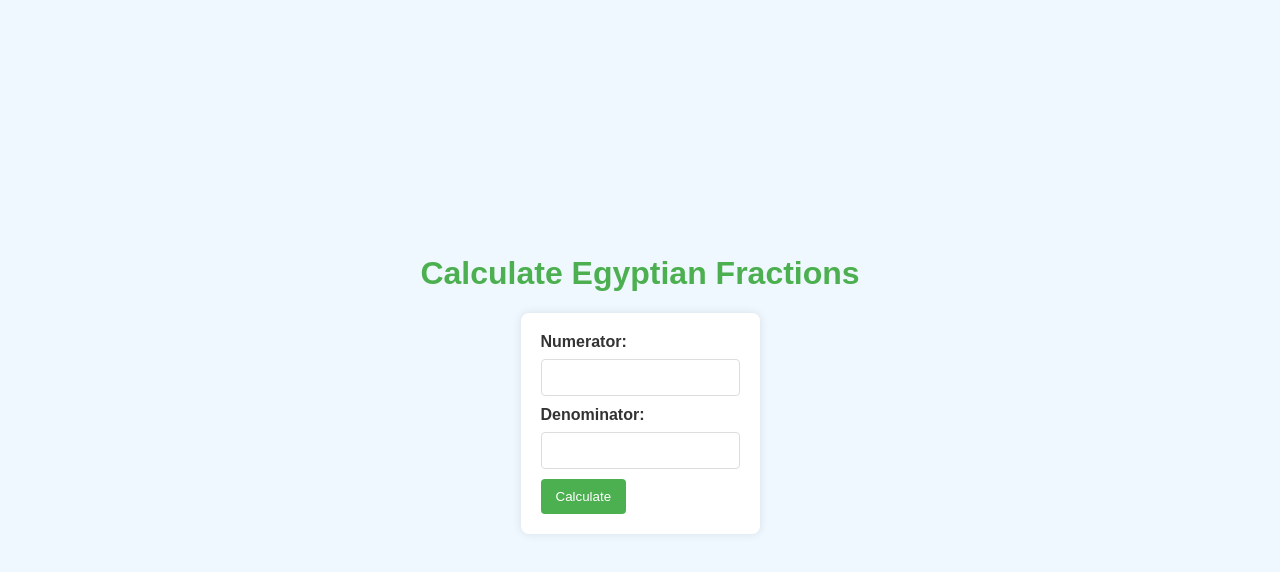
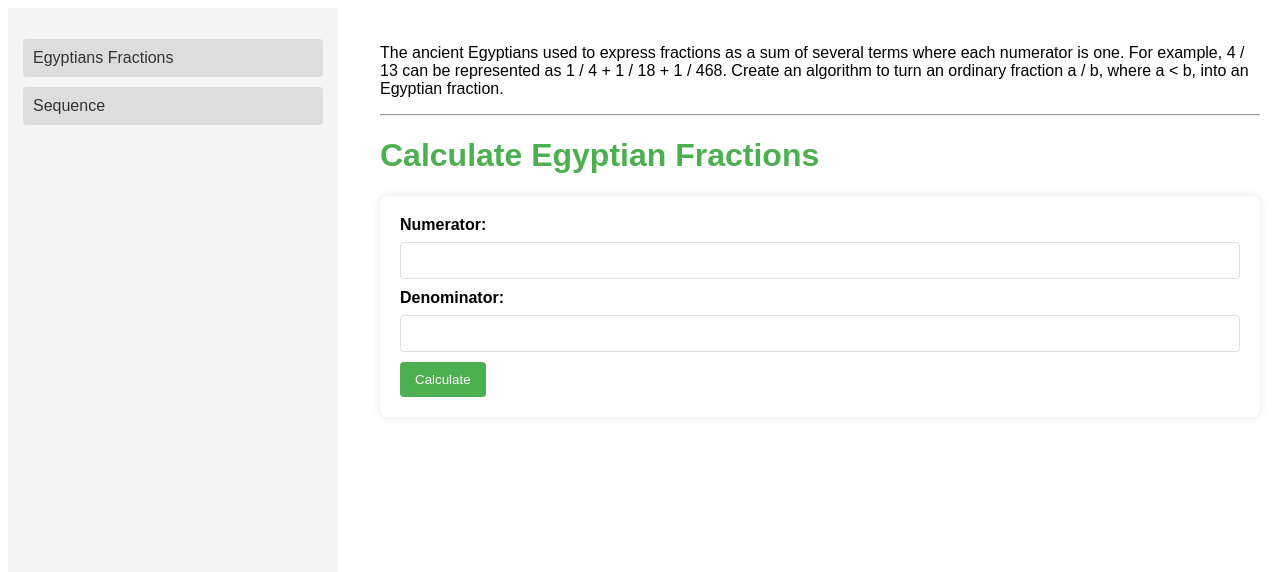
Before and after one commit to Milad-Mohamadi/EgyptiansFractions, a plain HTML site: page index.html in a window 1280 px wide. Drawn offline with Linux system fonts and the light colour scheme.

Commit message:
Refactor code to load dynamic sections and improve UI
The old code is refactored to allow loading of different sections dynamically on the same page. The script and styles file names have been changed to main.js and styles.css respectively. The CSS has been updated to improve the user interface by adding a sidebar for navigation. All JavaScript logic for calculations has been moved into separate script files for modularity.

```diff
--- a/index.html
+++ b/index.html
@@ -3,23 +3,21 @@
 <head>
     <meta charset="UTF-8">
     <meta name="viewport" content="width=device-width, initial-scale=1.0">
-        <link rel="stylesheet" href="style.css">
-        <title>Calculate Egyptian Fractions</title>
+    <title>Challenges</title>
+    <link rel="stylesheet" href="styles.css">
 </head>
 <body>
-    <h1>Calculate Egyptian Fractions</h1>
-    <form id="fractionForm">
-        <label for="numerator">Numerator:</label>
-        <input type="number" id="numerator" name="numerator" required>
-        <br>
-        <label for="denominator">Denominator:</label>
-        <input type="number" id="denominator" name="denominator" required>
-        <br>
-        <button type="submit">Calculate</button>
-    </form>
-    <p id="result"></p>
+<div class="sidebar">
+    <ul>
+        <li><a href="#" id="link-egyptians-fractions">Egyptians Fractions</a></li>
+        <li><a href="#" id="link-sequence">Sequence</a></li>
+    </ul>
+</div>
 
-    <script src="script.js"></script>
+<div id="content" class="content">
+    <!-- Dynamic content will be loaded here -->
+</div>
 
+<script src="main.js"></script>
 </body>
 </html>
--- /dev/null
+++ b/main.js
@@ -0,0 +1,38 @@
+document.addEventListener('DOMContentLoaded', () => {
+    const content = document.getElementById('content');
+
+    document.getElementById('link-egyptians-fractions').addEventListener('click', (e) => {
+        e.preventDefault();
+        loadSection('egyptiansFractions');
+    });
+
+    document.getElementById('link-sequence').addEventListener('click', (e) => {
+        e.preventDefault();
+        loadSection('sequence');
+    });
+
+    // Load the default section
+    loadSection('egyptiansFractions');
+});
+
+function loadSection(section) {
+    fetch(`templates/${section}.html`)
+        .then(response => response.text())
+        .then(data => {
+            document.getElementById('content').innerHTML = data;
+            loadScript(section);
+        })
+        .catch(error => console.error('Error loading section:', error));
+}
+
+function loadScript(section) {
+    const existingScript = document.getElementById('section-script');
+    if (existingScript) {
+        existingScript.remove();
+    }
+
+    const script = document.createElement('script');
+    script.id = 'section-script';
+    script.src = `scripts/${section}.js`;
+    document.body.appendChild(script);
+}
--- a/style.css
+++ b/styles.css
@@ -1,14 +1,43 @@
 body {
     font-family: Arial, sans-serif;
-    background-color: #f0f8ff;
+    display: flex;
+}
+
+.sidebar {
+    position: absolute;
+    height: 100%;
+    width: 300px;
+    background-color: #f4f4f4;
+    padding: 15px;
+}
+
+.sidebar ul {
+    list-style-type: none;
+    padding: 0;
+}
+
+.sidebar ul li {
+    margin-bottom: 10px;
+}
+
+.sidebar ul li a {
+    text-decoration: none;
     color: #333;
-    margin: 0;
-    padding: 0;
-    display: flex;
-    justify-content: center;
-    align-items: center;
-    height: 100vh;
-    flex-direction: column;
+    display: block;
+    padding: 10px;
+    background-color: #ddd;
+    border-radius: 4px;
+}
+
+.sidebar ul li a:hover {
+    background-color: #bbb;
+}
+
+.content {
+    width:calc(100% - 400px);
+    padding: 20px;
+    position: absolute;
+    right: 0;
 }
 
 h1 {
--- /dev/null
+++ b/templates/egyptiansFractions.html
@@ -0,0 +1,23 @@
+<div id="egyptiansFractions">
+    <p>
+        The ancient Egyptians used to express fractions as a sum of several terms where each numerator is one. For example, 4 / 13 can be represented as 1 / 4 + 1 / 18 + 1 / 468.
+        Create an algorithm to turn an ordinary fraction a / b, where a < b, into an Egyptian fraction.
+    </p>
+
+    <hr/>
+
+    <h1>Calculate Egyptian Fractions</h1>
+    <form id="fractionForm">
+        <label for="numerator">Numerator:</label>
+        <input type="number" id="numerator" name="numerator" required>
+        <br>
+        <label for="denominator">Denominator:</label>
+        <input type="number" id="denominator" name="denominator" required>
+        <br>
+        <button type="submit">Calculate</button>
+    </form>
+    <p id="result"></p>
+
+    <script src="script.js"></script>
+
+</div>
```
Also changed, not shown: scripts/sequence.js (added, +58 -0 lines), templates/sequence.html (added, +27 -0 lines), scripts/egyptiansFractions.js (renamed from script.js), 1 other file. Lines whose indentation alone changed are shown as unchanged.
